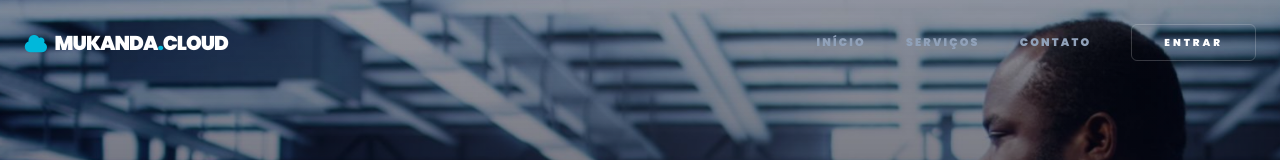
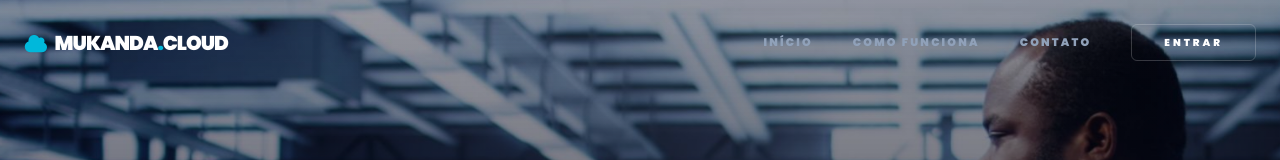
Before and after one commit to nsimba-afonso-nwayami/mukanda-cloud, a React (Vite) app: page / in a window 1280 px wide. Shown: the top 160 px of the page. Built offline with nearby package versions, Linux system fonts and the light colour scheme.

Commit message:
Header ajustado

```diff
--- a/src/components/header/Header.jsx
+++ b/src/components/header/Header.jsx
@@ -1,5 +1,6 @@
 import { useState, useEffect } from "react";
 import { Link } from "react-router-dom";
+import { HashLink } from "react-router-hash-link";
 
 export default function Header() {
   const [open, setOpen] = useState(false);
@@ -64,12 +65,12 @@ export default function Header() {
           <Link to="/" onClick={() => setOpen(false)} className={navLinkStyles}>
             Início
           </Link>
-          <Link to="/#servicos" onClick={() => setOpen(false)} className={navLinkStyles}>
-            Serviços
-          </Link>
-          <Link to="/#contato" onClick={() => setOpen(false)} className={navLinkStyles}>
+          <HashLink to="/#como-funciona" onClick={() => setOpen(false)} className={navLinkStyles}>
+            Como Funciona
+          </HashLink>
+          <HashLink to="/#contato" onClick={() => setOpen(false)} className={navLinkStyles}>
             Contato
-          </Link>
+          </HashLink>
 
           {/* Botão de Login - Cantos Sóbrios */}
           <div className="w-full md:w-auto mt-6 md:mt-0 pt-6 md:pt-0 border-t md:border-0 border-white/5">
```
